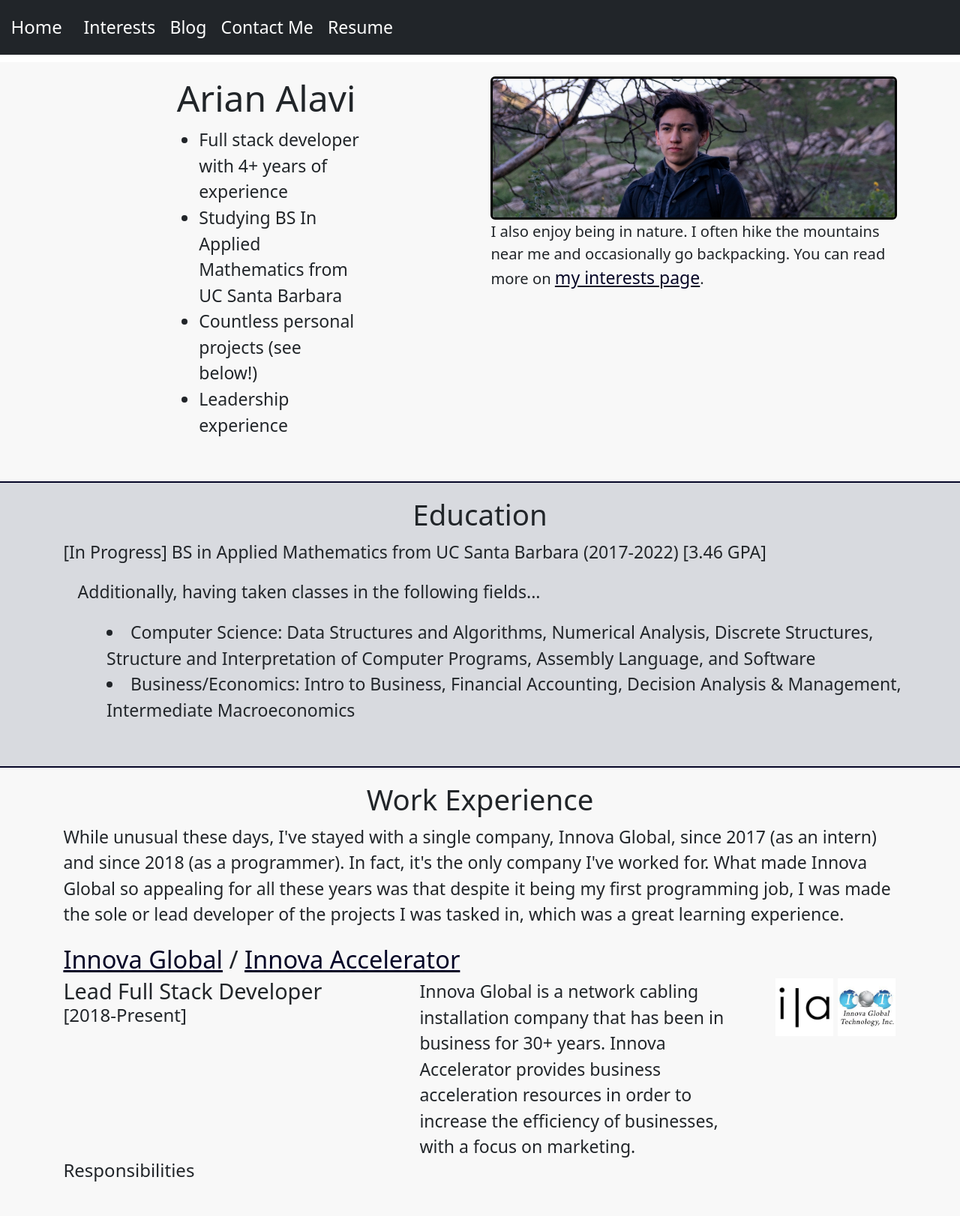
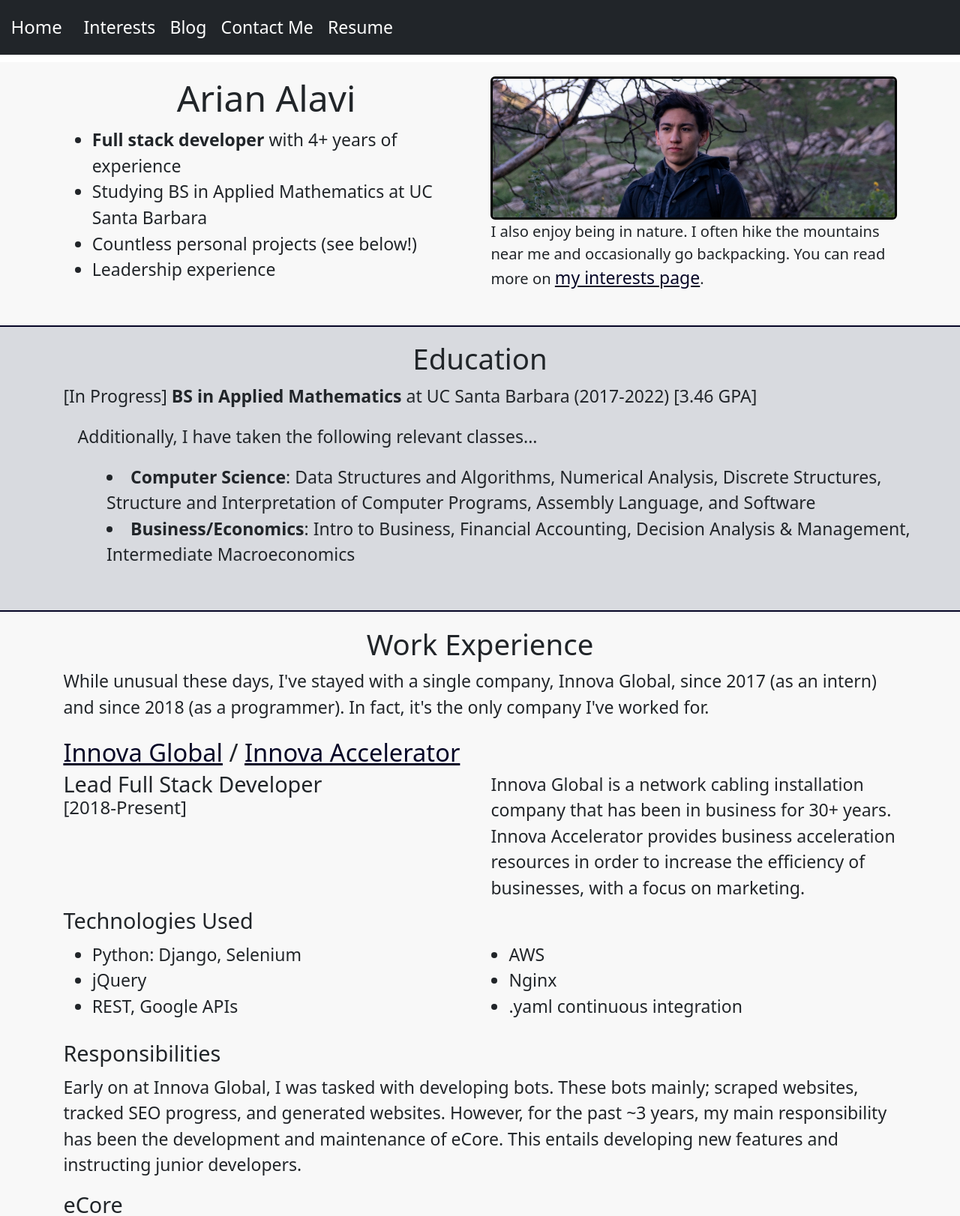
Before and after one commit to AriAlavi/ArianAlaviWebsite, a Django app: page / in a window 1280 px wide. Shown: the top 1622 px of the page at 75% size. Run offline with Django 4.2, Linux system fonts and the light colour scheme.

Commit message:
Work experience done, projects remaining

```diff
--- a/main/templates/main/home.html
+++ b/main/templates/main/home.html
@@ -7,16 +7,14 @@
             <div class="col-sm-6">
                 <h1 align="center">Arian Alavi</h1>
                 <div class="row">
-                    <div class="col-sm-1 col-lg-3"></div>
-                    <div class="col-sm-10 col-lg-6">
+                    <div class="col-sm-12">
                         <ul>
-                            <li>Full stack developer with 4+ years of experience</li>
-                            <li>Studying BS In Applied Mathematics from UC Santa Barbara</li>
+                            <li><b>Full stack developer</b> with 4+ years of experience</li>
+                            <li>Studying BS in Applied Mathematics at UC Santa Barbara</li>
                             <li>Countless personal projects (see below!)</li>
                             <li>Leadership experience</li>
                         </ul>
                     </div>
-                    <div class="col-sm-1 col-lg-3"></div>
                 </div>
             </div>
             <div class="col-sm-6">
@@ -32,11 +30,11 @@
     <div class="container">
         <div class="row">
             <h2 align="center">Education</h2>
-            <p> [In Progress] BS in Applied Mathematics from UC Santa Barbara (2017-2022) [3.46 GPA]</p>
-            <p style="margin-left: 1rem;">Additionally, having taken classes in the following fields...</p>
+            <p> [In Progress] <b>BS in Applied Mathematics</b> at UC Santa Barbara (2017-2022) [3.46 GPA]</p>
+            <p style="margin-left: 1rem;">Additionally, I have taken the following relevant classes...</p>
             <ul style="margin-left: 3rem; list-style-position: inside;">
-                <li>Computer Science: Data Structures and Algorithms, Numerical Analysis, Discrete Structures, Structure and Interpretation of Computer Programs, Assembly Language, and Software</li>
-                <li>Business/Economics: Intro to Business, Financial Accounting, Decision Analysis & Management, Intermediate Macroeconomics </li>
+                <li><b>Computer Science</b>: Data Structures and Algorithms, Numerical Analysis, Discrete Structures, Structure and Interpretation of Computer Programs, Assembly Language, and Software</li>
+                <li><b>Business/Economics</b>: Intro to Business, Financial Accounting, Decision Analysis & Management, Intermediate Macroeconomics </li>
             </ul>
         </div>
     </div>
@@ -46,21 +44,62 @@
     <div class="container">
         <div class="row">
                 <h2 align="center">Work Experience</h2>
-                <p>While unusual these days, I've stayed with a single company, Innova Global, since 2017 (as an intern) and since 2018 (as a programmer). In fact, it's the only company I've worked for. What made Innova Global so appealing for all these years was that despite it being my first programming job, I was made the sole or lead developer of the projects I was tasked in, which was a great learning experience.
-                <div style="float: right" class="bigtext"><a href="https://www.innovaglobal.com/" target="_blank">Innova Global</a> / <a href="https://www.innovaaccelerator.com/" target="_blank">Innova Accelerator</a></div>
-                <div class="col-sm-10">
+                <p>While unusual these days, I've stayed with a single company, Innova Global, since 2017 (as an intern) and since 2018 (as a programmer). In fact, it's the only company I've worked for.
+                <div style="float: right" class="bigtext">
+                    <a href="https://www.innovaglobal.com/" target="_blank">Innova Global</a> / <a href="https://www.innovaaccelerator.com/" target="_blank">Innova Accelerator</a>
+                </div>
+                <div class="col-sm-12">
                 <div class="row">
-                    <div class="col-sm-6 col-lg-6"><h4 style="margin-bottom: 0px;">Lead Full Stack Developer</h4><div></div><h5 style="margin-top: 0px;">[2018-Present]</h5></div>
+                    <div class="col-sm-6 col-lg-6"><h4 style="margin-bottom: 0px;">Lead Full Stack Developer</h4><div></div><h5 style="margin-top: 0px;">[2018-Present]</h5>
+                    <!-- <img src="{% static 'main/innova_accelerator.jpg' %}" style="width: 4rem; height: 4rem; display: inline-block;"></a>
+                    <img src="{% static 'main/innova_global.jpg' %}" style="width: 4rem; height: 4rem; display: inline-block;"></a> -->
+                </div>
                     <div class="col-sm-6 col-lg-6">Innova Global is a network cabling installation company that has been in business for 30+ years. Innova Accelerator provides business acceleration resources in order to increase the efficiency of businesses, with a focus on marketing.</div>
                 </div>
             </div>
-            <div class="col-sm-2">
-                <img src="{% static 'main/innova_accelerator.jpg' %}" style="width: 4rem; height: 4rem; display: inline-block;"></a>
-                <img src="{% static 'main/innova_global.jpg' %}" style="width: 4rem; height: 4rem; display: inline-block;"></a>
+        </div>
+        <div class="row"style="margin-top: 10px;">
+            <h4>Technologies Used</h4>
+            <div class="row">
+                <div class="col-sm-6">
+                    <ul>
+                        <li>Python: Django, Selenium</li>
+                        <li>jQuery</li>
+                        <li>REST, Google APIs</li>
+                    </ul>
+                </div>
+                <div class="col-sm-6">
+                    <ul>
+                        <li>AWS</li>
+                        <li>Nginx</li>
+                        <li>.yaml continuous integration</li>
+                    </ul>
+                </div>
             </div>
         </div>
-        <div class="row">
-            <h5>Responsibilities</h5>
+        <div class="row" style="margin-top: 10px;">
+            <h4>Responsibilities</h4>
+            <p>
+                Early on at Innova Global, I was tasked with developing bots. These bots mainly; scraped websites, tracked SEO progress, and generated websites. However, for the past ~3 years, my main responsibility has been the development and maintenance of eCore. This entails developing new features and instructing junior developers.
+            </p>
+
+            <h4>eCore</h4>
+
+            <div>
+                <div class="d-none d-md-block d-lg-none">
+                    <img style="width: 100%;" src="{% static 'main/eCore/project.png' %}">
+                </div>
+                <div class="d-md-none d-lg-block">
+                    <img style="width: 400px;" src="{% static 'main/eCore/project.png' %}">
+                    <img style="width: 400px;" src="{% static 'main/eCore/associate.png' %}" >
+                    <img style="width: 400px;" src="{% static 'main/eCore/formCreation.png' %}">
+                    <img style="width: 400px;" src="{% static 'main/eCore/planner.png' %}">
+                </div>
+            </div>
+
+            <p>
+                eCore is a mixed CRM/ERP tool which all Innova Global/ Innova Accelerator staff use daily in order to keep track of projects, clients, and subcontractors.
+            </p>
         </div>
     </div>
 </div>
@@ -69,7 +108,7 @@
     <div class="container">
         <div class="row">
             <h2 align="center">Projects</h2>
-
+            <p>I genuinely enjoy programming and often have one or two projects running at every given moment. Here are some completed projects I would like to share...</p>
             {% include 'main/project.html' %}
             {% include 'main/project.html' %}
         </div>
--- a/main/templates/main/interests.html
+++ b/main/templates/main/interests.html
@@ -1,5 +1,7 @@
 {% extends "main/base.html" %}
 {% load static %}
 {% block content %}
-i have no interests
+<div class="section">
+
+</div>
 {% endblock content %}
```
Also changed, not shown: main/static/main/eCore/associate.png (added), main/static/main/eCore/formCreation.png (added), main/static/main/eCore/planner.png (added), main/static/main/eCore/project.png (added), main/static/main/eCore/projectBoard.png (added).
